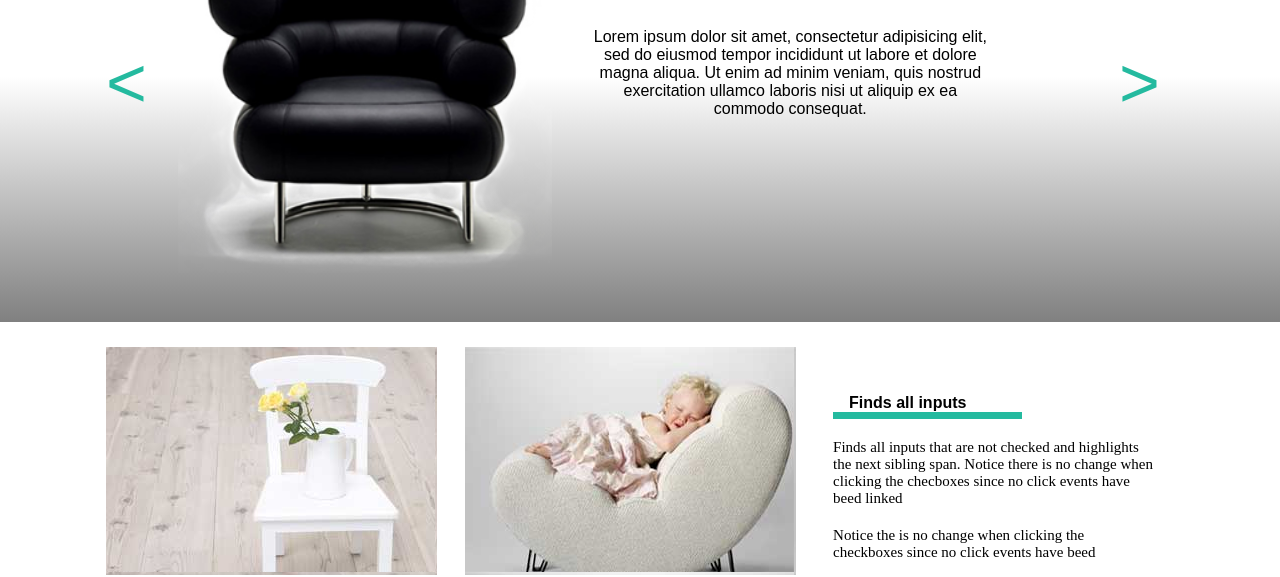
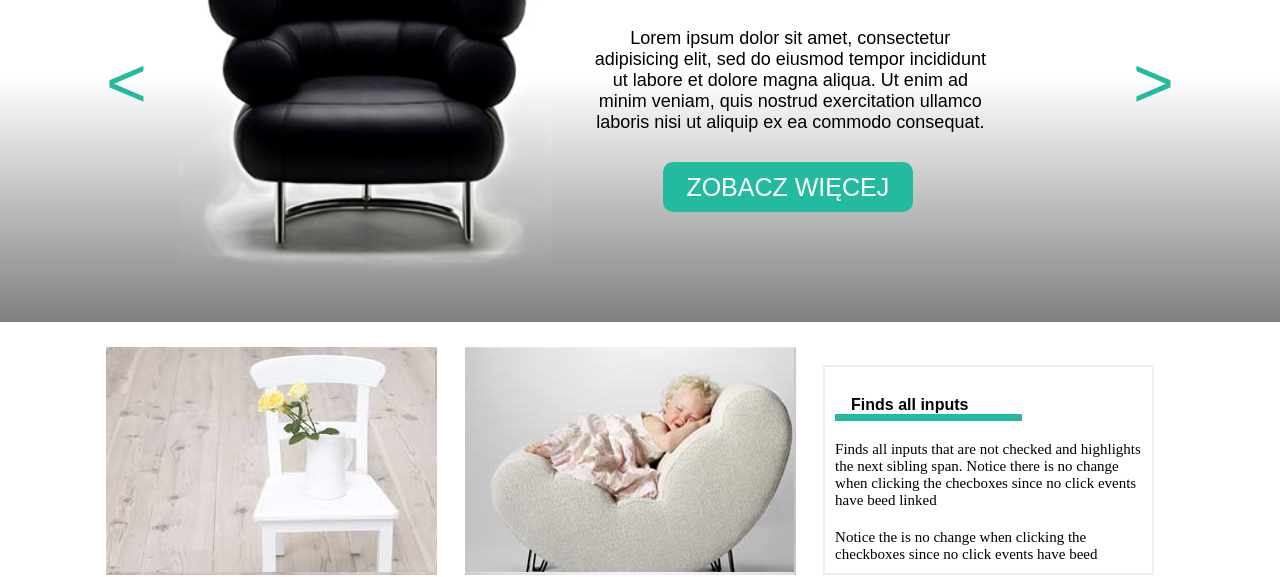
Before and after one commit to deka381/sitOnChair_deka381, a plain HTML site: page index.html in a window 1280 px wide. Shown: the part 227-804 px from the top of the page. Drawn offline with Linux system fonts and the light colour scheme; files whose address does not match are found by name.

Commit message:
naprawiony button

```diff
--- a/css/style.css
+++ b/css/style.css
@@ -119,6 +119,7 @@ background: linear-gradient(#FFFFFF 50%, #808080);
   float: right;
   height: 100%;
   padding-right: 180px;
+  position: relative;
 }
 .slider h1{
   font-weight: 700;
@@ -129,10 +130,12 @@ background: linear-gradient(#FFFFFF 50%, #808080);
 }
 .col2_text{
   text-align: center;
+  font-size: 18px;
 }
-.slider button{
-  margin-top: 20px;
-  margin-left: 100px;
+.slider_button{
+  position: absolute;
+  bottom: 110px;
+  margin-left: -100px;
   height: 50px;
   width: 250px;
   border-radius: 10px;
@@ -143,8 +146,8 @@ background: linear-gradient(#FFFFFF 50%, #808080);
 
 .arr-right{
   position: absolute;
-  top:270px;
-  right: 120px;
+  top:211px;
+  right: 0px;
   font-size: 70px;
   color:  #24ba9f;
 }
@@ -167,6 +170,7 @@ background: linear-gradient(#FFFFFF 50%, #808080);
 }
 .foto3{
   height: 210px;
+  border: 2px solid #ecf0f1;
 }
 .foto1_p, .foto2_p{
   position: absolute;
@@ -196,6 +200,7 @@ background: linear-gradient(#FFFFFF 50%, #808080);
   top: 15px;
   height: 60px;
   padding-left: 10px;
+
 }
 .foto3_p p.title{
   font-weight: 600;
--- a/index.html
+++ b/index.html
@@ -41,7 +41,7 @@
           <p class="arr-right">></p>
           <h1>SIT <span>ON</span> OUR <span>CHAIR</span></h1>
           <p class="col2_text">Lorem ipsum dolor sit amet, consectetur adipisicing elit, sed do eiusmod tempor incididunt ut labore et dolore magna aliqua. Ut enim ad minim veniam, quis nostrud exercitation ullamco laboris nisi ut aliquip ex ea commodo consequat. </p>
-          <button type="button" name="button">ZOBACZ WIĘCEJ</button>
+          <button type="button" name="button" class="slider_button">ZOBACZ WIĘCEJ</button>
         </div>
       </article>
     </div>
```
